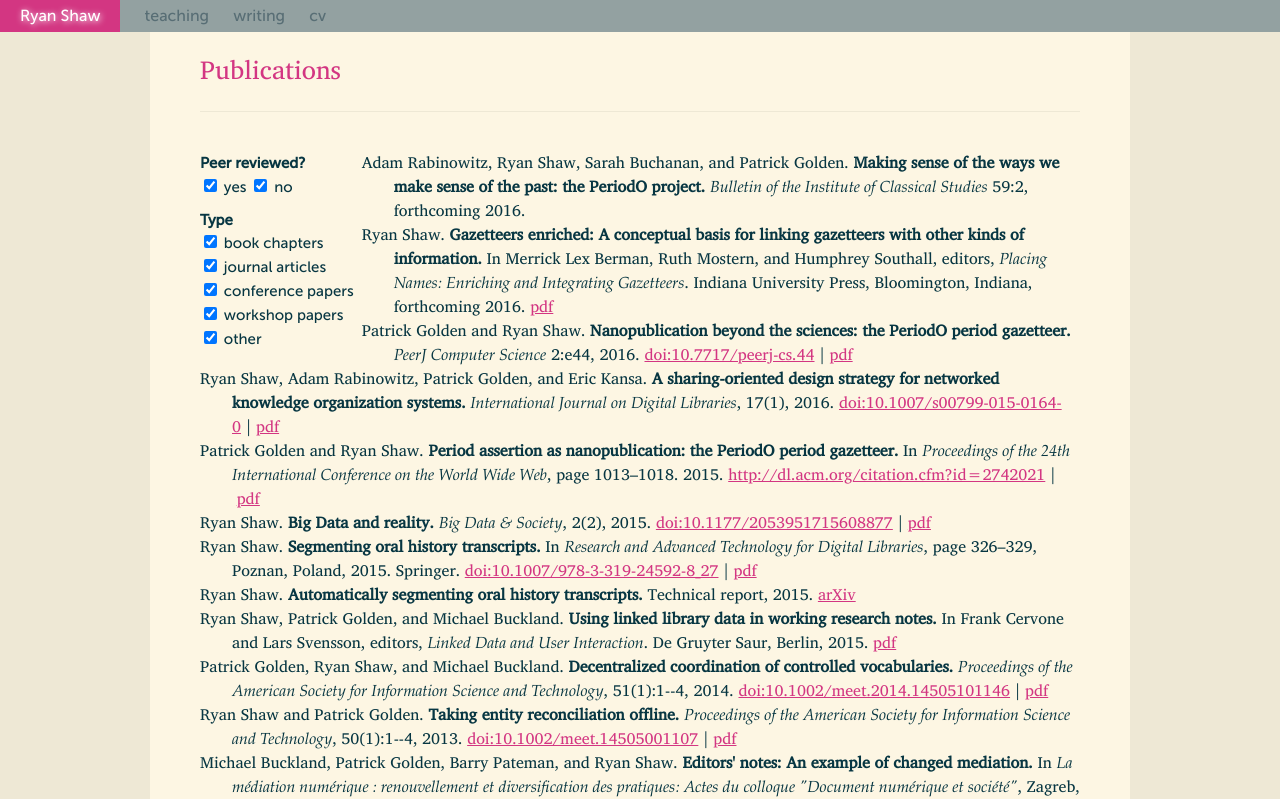
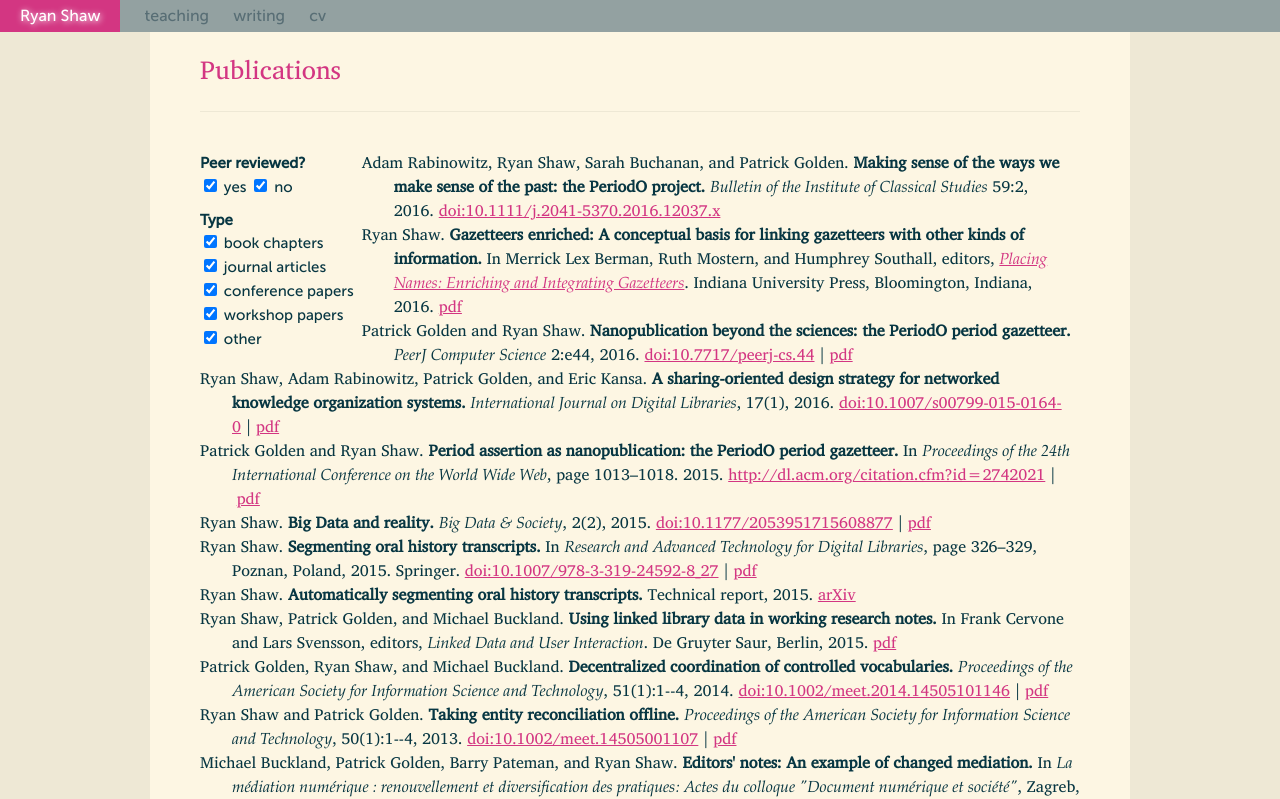
Before and after one commit to rybesh/aeshin, a Django app: template aeshin/aeshin/templates/writing.html in a window 1280 px wide. Shown: the top 799 px of the page. Run offline with Django 3.2, Linux system fonts and the light colour scheme; the template is opened without the code that fills it, so the values that code supplies are empty; parts of the project's set-up code (start-up, migrations or seed data) failed here and were passed over; some libraries are stand-ins or nearby versions; some web fonts are replaced.

Commit message:
update citations to "forthcoming" pubs

```diff
--- a/aeshin/aeshin/templates/writing.html
+++ b/aeshin/aeshin/templates/writing.html
@@ -54,19 +54,17 @@
      >
     Adam Rabinowitz, Ryan Shaw, Sarah Buchanan, and Patrick Golden.
     <span class="title">Making sense of the ways we make sense of the past: the PeriodO project.</span>
-    <em>Bulletin of the Institute of Classical Studies</em> 59:2, forthcoming 2016.
-  </p>
+    <em>Bulletin of the Institute of Classical Studies</em> 59:2, 2016.&nbsp;<a href="https://doi.org/10.1111/j.2041-5370.2016.12037.x">doi:10.1111/j.2041-5370.2016.12037.x</a>
+ </p>
 
   <p class="bibitem"
      data-peer-reviewed="yes"
      data-type="book-chapter"
      >
     Ryan Shaw.
-    <span class="title">Gazetteers enriched: A conceptual basis for linking gazetteers with
-      other kinds of information.</span>
+    <span class="title">Gazetteers enriched: A conceptual basis for linking gazetteers with other kinds of information.</span>
     In Merrick&nbsp;Lex Berman, Ruth Mostern, and Humphrey Southall, editors,
-    <em>Placing Names: Enriching and Integrating Gazetteers</em>. Indiana University
-    Press, Bloomington, Indiana, forthcoming 2016.&nbsp;<a href="{% static "pubs/Shaw - 2016 - Gazetteers Enriched A Conceptual Basis for Linking Gazetteers with Other Kinds of Information.pdf" %}">pdf</a>
+    <a href="http://www.worldcat.org/oclc/933437838"><em>Placing Names: Enriching and Integrating Gazetteers</em></a>. Indiana University Press, Bloomington, Indiana, 2016.&nbsp;<a href="{% static "pubs/Shaw - 2016 - Gazetteers Enriched A Conceptual Basis for Linking Gazetteers with Other Kinds of Information.pdf" %}">pdf</a>
   </p>
 
   <p class="bibitem"
```
